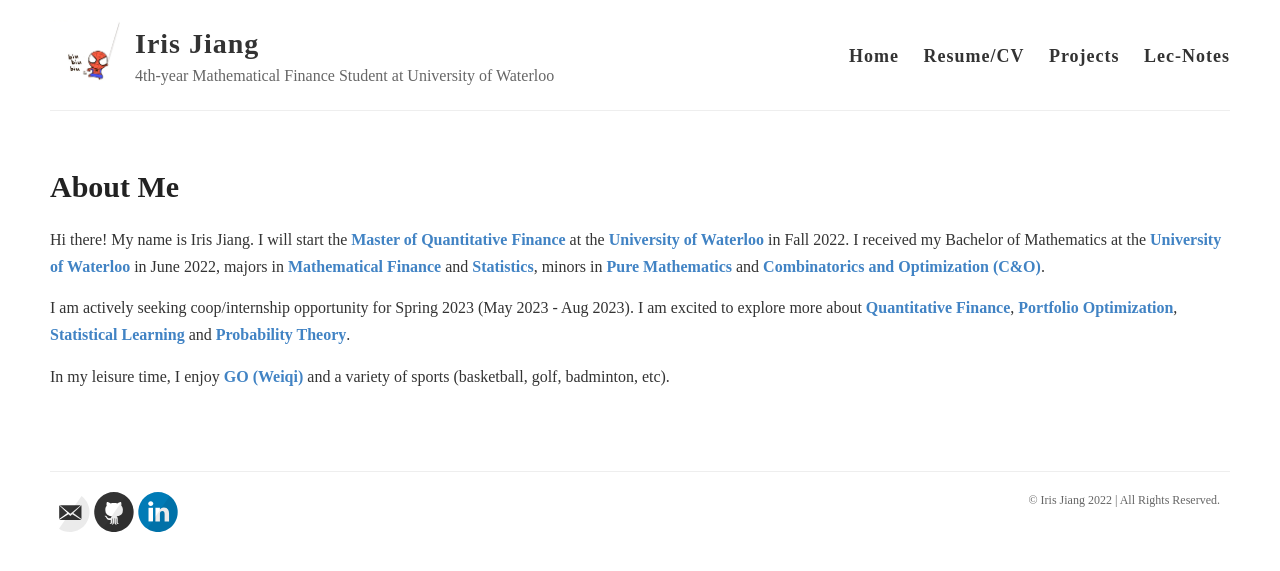
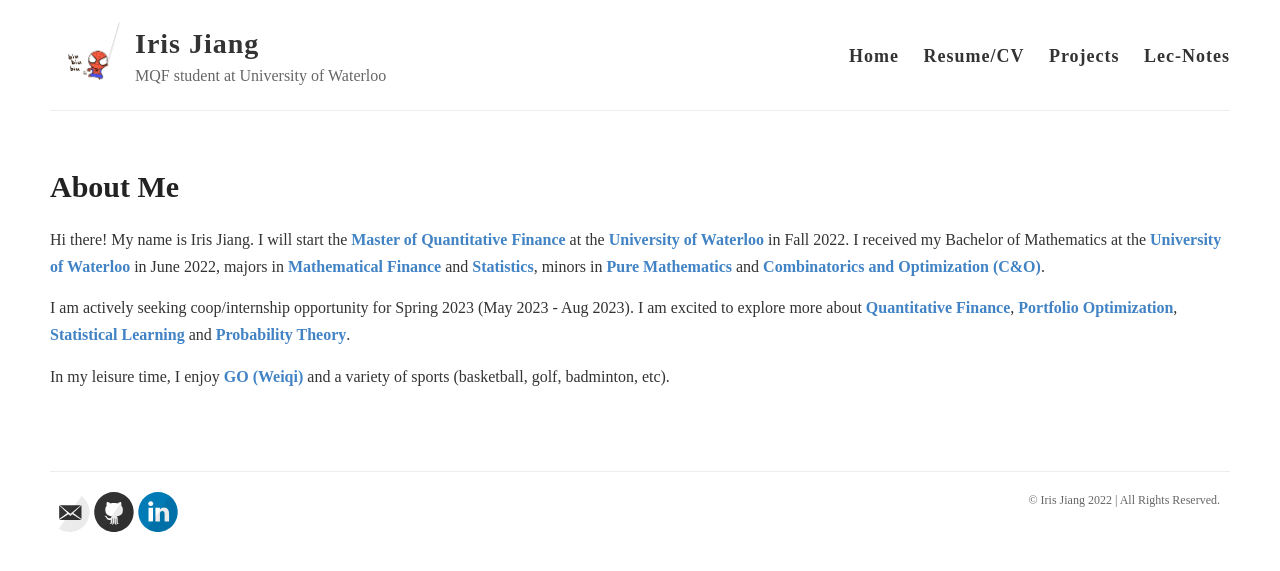
Before and after one commit to my-jiang/my-jiang.github.io, a Jekyll site: the page built from index.html, in a window 1280 px wide. Shown: the top 571 px of the page. Built offline with Jekyll 4.4.1, drawn with Linux system fonts in a browser that asks for light colours.

Commit message:
Update _config.yml

```diff
--- a/_config.yml
+++ b/_config.yml
@@ -6,7 +6,7 @@
 name: Iris Jiang
 
 # Short bio or description (displayed in the header)
-description: 4th-year Mathematical Finance Student at University of Waterloo
+description: MQF student at University of Waterloo
 
 # URL of your avatar or profile pic (you could use your GitHub profile pic)
 avatar: /images/spiderman.jpg
@@ -41,7 +41,7 @@ google_analytics: UA-154991687-1
 
 # Your website URL (e.g. http://barryclark.github.io or http://www.barryclark.co)
 # Used for Sitemap.xml and your RSS feed
-#url: http://www.iris-jiang.com
+url: http://my-jiang.github.io
 
 # If you're hosting your site at a Project repository on GitHub pages
 # (http://yourusername.github.io/repository-name)
```
